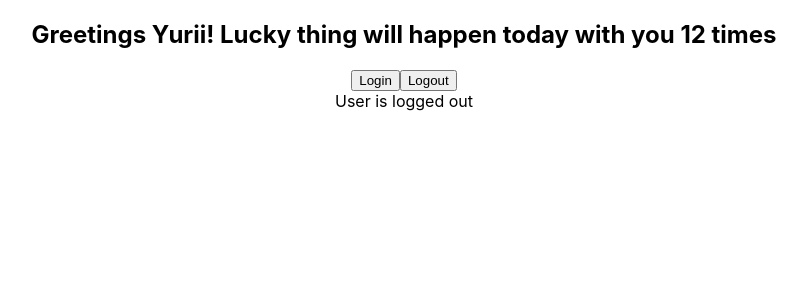
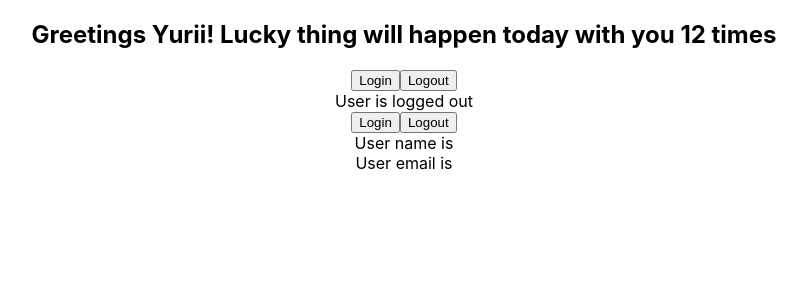
Before and after one commit to Skoblik/react-ts-tutorial, a React (Create React App) app: page / in a window 1280 px wide. Shown: the top 300 px of the page, without its empty margins (236-1043 px from the left). Built offline with nearby package versions, Linux system fonts and the light colour scheme.

Commit message:
pass parameters to User component in App

```diff
--- a/src/App.tsx
+++ b/src/App.tsx
@@ -8,6 +8,7 @@ import { Oscar } from "./components/oscar/Oscar";
 import { PersonList } from "./components/person list/PersonList";
 import { Person } from "./components/person/Person";
 import { LoggendIn } from "./components/state/LoggendIn";
+import { User } from "./components/state/User";
 import { Status } from "./components/status/Status";
 import { nameList, personName } from "./data/PersonStorage";
 
@@ -30,6 +31,7 @@ function App() {
       <Input value="" handleChange={(event) => console.log(event)} />
       <Container styles={{ border: "1px solid black", padding: "1rem" }} /> */}
       <LoggendIn />
+      <User name="Bobr" email="bobr_k@test.com" />
     </div>
   );
 }
```
